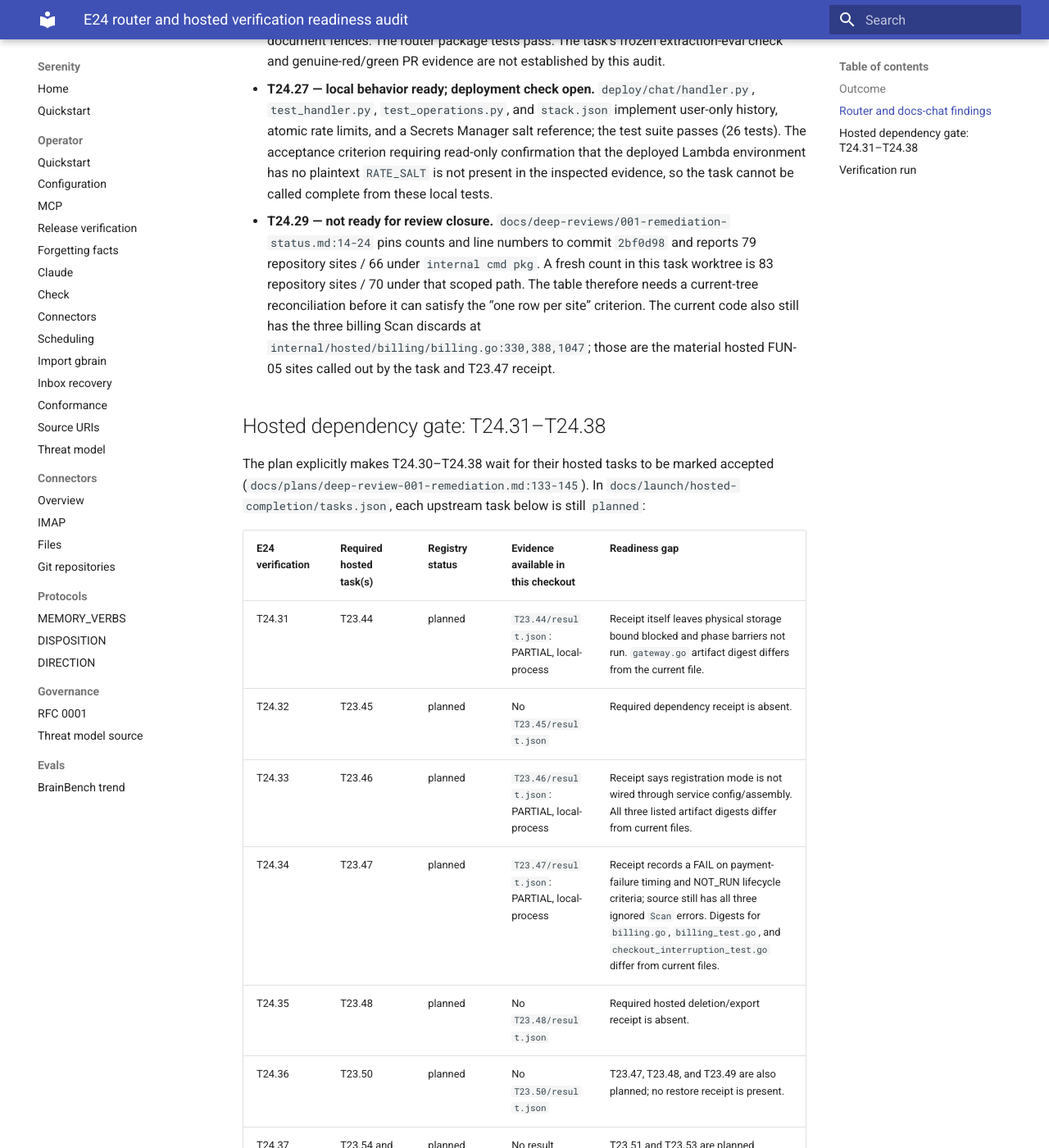
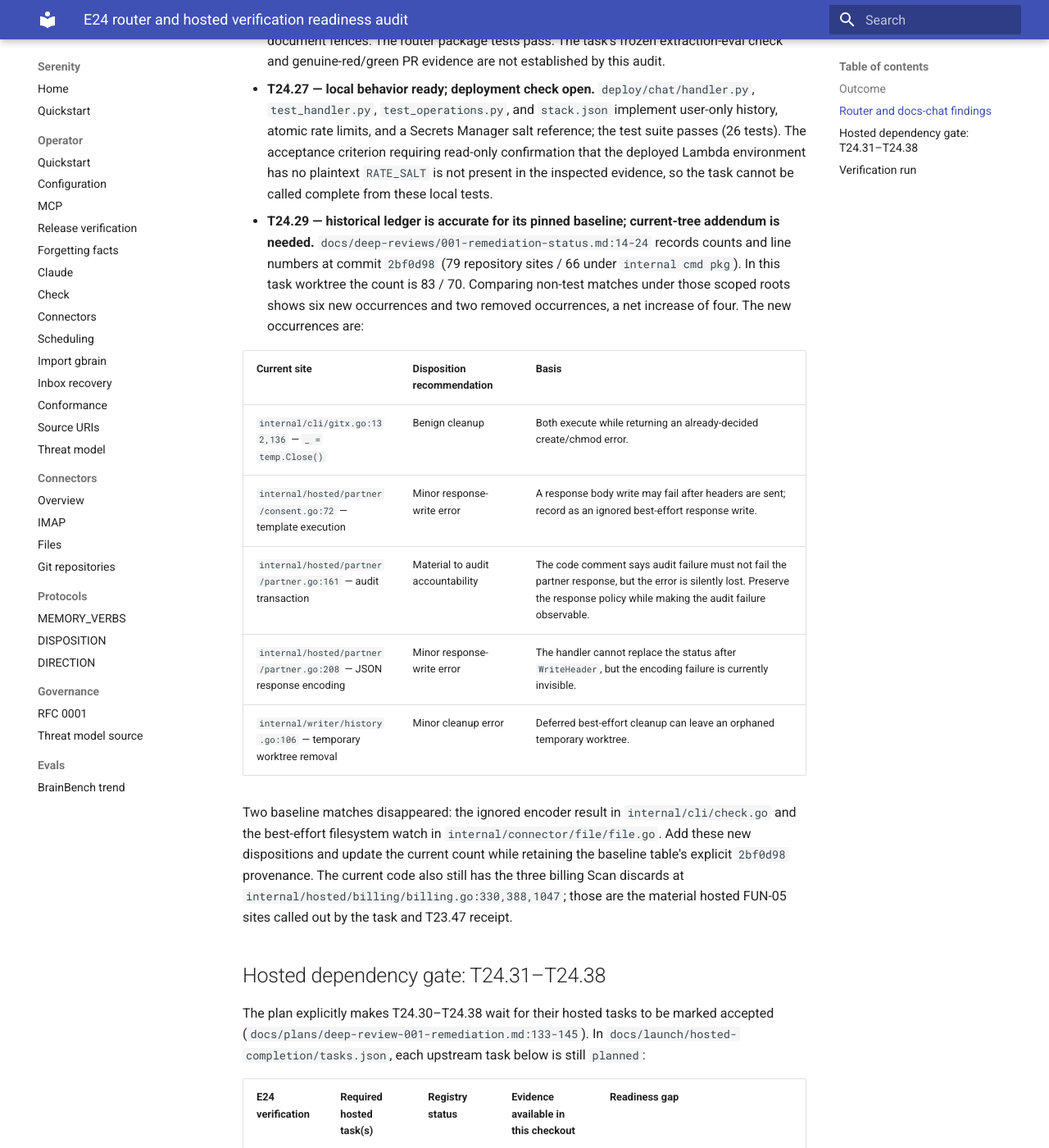
Before and after one commit to sirerun/serenity, an MkDocs documentation site: the page built from docs/plans/e24-router-hosted-audit-2026-10-01.md, in a window 1280 px wide and 1400 px high, scrolled down 1176 px. Shown: the whole window at 82% size. Built offline with MkDocs 1.6.1 and Material for MkDocs 9.7.7, drawn with Linux system fonts in a browser that asks for light colours.

Commit message:
docs: classify current swallowed error drift

```diff
--- a/docs/plans/e24-router-hosted-audit-2026-10-01.md
+++ b/docs/plans/e24-router-hosted-audit-2026-10-01.md
@@ -15,7 +15,17 @@ T24.31–T24.38 remain blocked. The hosted-completion registry marks all require
 - **T24.13 — locally ready; no accepted-task claim.** `internal/router/prices.go`, `router_test.go`, `retry_test.go`, and `internal/server/memory/synthesize_limits_test.go` cover priced token-only usage, fail-closed unlisted models, `MaxUSD`, context cancellation during backoff, the synthesis token limit, and the 61st-call limit. Router and memory package tests pass. The reportable “real cost” is a per-call router result and spend row; the implementation does not claim to prevent a provider call already in progress.
 - **T24.25 — locally ready; no accepted-task claim.** `internal/router/system.go` and `system_test.go` place instructions in a system role and generate per-call nonce-delimited document fences. The router package tests pass. The task's frozen extraction-eval check and genuine-red/green PR evidence are not established by this audit.
 - **T24.27 — local behavior ready; deployment check open.** `deploy/chat/handler.py`, `test_handler.py`, `test_operations.py`, and `stack.json` implement user-only history, atomic rate limits, and a Secrets Manager salt reference; the test suite passes (26 tests). The acceptance criterion requiring read-only confirmation that the deployed Lambda environment has no plaintext `RATE_SALT` is not present in the inspected evidence, so the task cannot be called complete from these local tests.
-- **T24.29 — not ready for review closure.** `docs/deep-reviews/001-remediation-status.md:14-24` pins counts and line numbers to commit `2bf0d98` and reports 79 repository sites / 66 under `internal cmd pkg`. A fresh count in this task worktree is 83 repository sites / 70 under that scoped path. The table therefore needs a current-tree reconciliation before it can satisfy the “one row per site” criterion. The current code also still has the three billing Scan discards at `internal/hosted/billing/billing.go:330,388,1047`; those are the material hosted FUN-05 sites called out by the task and T23.47 receipt.
+- **T24.29 — historical ledger is accurate for its pinned baseline; current-tree addendum is needed.** `docs/deep-reviews/001-remediation-status.md:14-24` records counts and line numbers at commit `2bf0d98` (79 repository sites / 66 under `internal cmd pkg`). In this task worktree the count is 83 / 70. Comparing non-test matches under those scoped roots shows six new occurrences and two removed occurrences, a net increase of four. The new occurrences are:
+
+| Current site | Disposition recommendation | Basis |
+|---|---|---|
+| `internal/cli/gitx.go:132,136` — `_ = temp.Close()` | Benign cleanup | Both execute while returning an already-decided create/chmod error. |
+| `internal/hosted/partner/consent.go:72` — template execution | Minor response-write error | A response body write may fail after headers are sent; record as an ignored best-effort response write. |
+| `internal/hosted/partner/partner.go:161` — audit transaction | Material to audit accountability | The code comment says audit failure must not fail the partner response, but the error is silently lost. Preserve the response policy while making the audit failure observable. |
+| `internal/hosted/partner/partner.go:208` — JSON response encoding | Minor response-write error | The handler cannot replace the status after `WriteHeader`, but the encoding failure is currently invisible. |
+| `internal/writer/history.go:106` — temporary worktree removal | Minor cleanup error | Deferred best-effort cleanup can leave an orphaned temporary worktree. |
+
+Two baseline matches disappeared: the ignored encoder result in `internal/cli/check.go` and the best-effort filesystem watch in `internal/connector/file/file.go`. Add these new dispositions and update the current count while retaining the baseline table's explicit `2bf0d98` provenance. The current code also still has the three billing Scan discards at `internal/hosted/billing/billing.go:330,388,1047`; those are the material hosted FUN-05 sites called out by the task and T23.47 receipt.
 
 ## Hosted dependency gate: T24.31–T24.38
 
```
